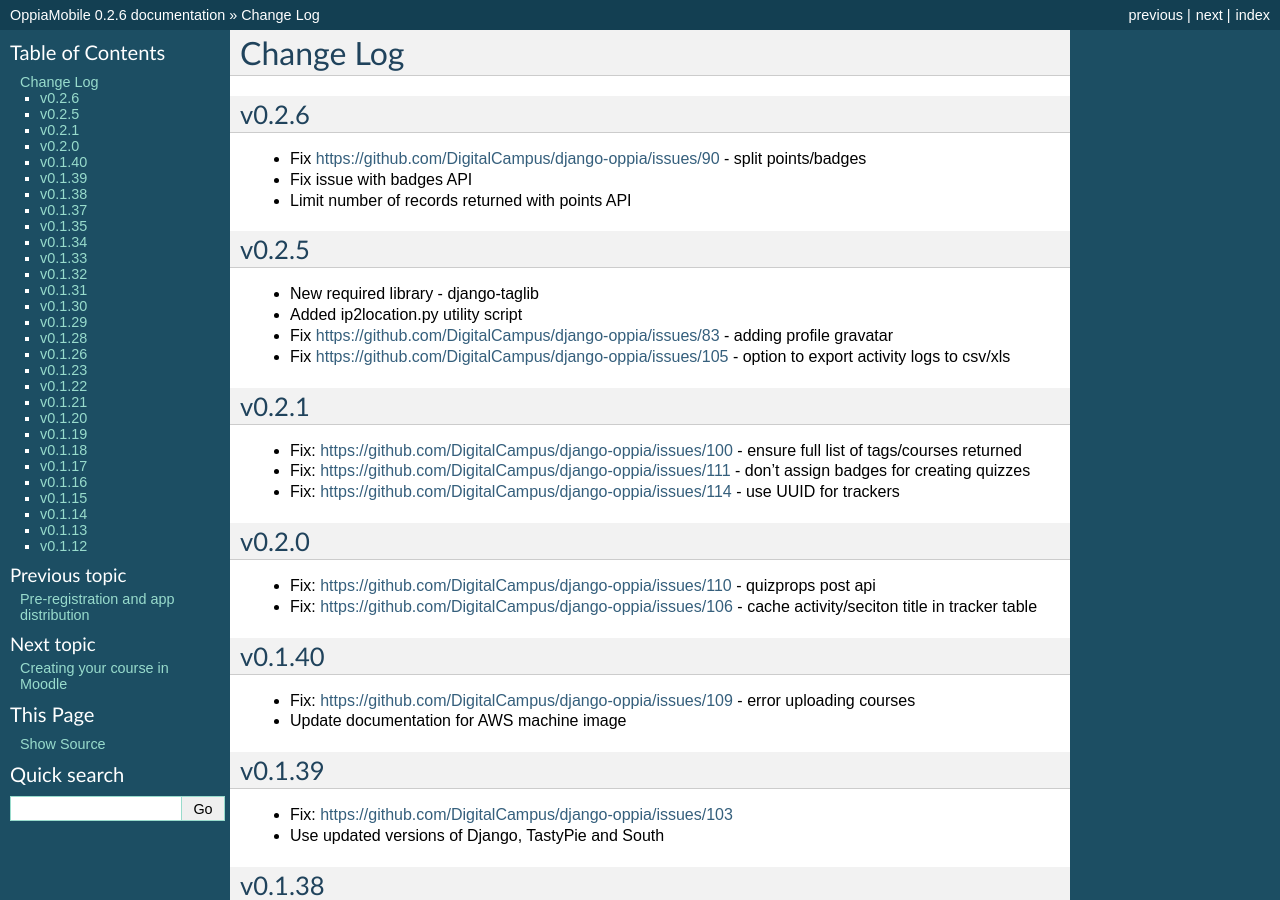
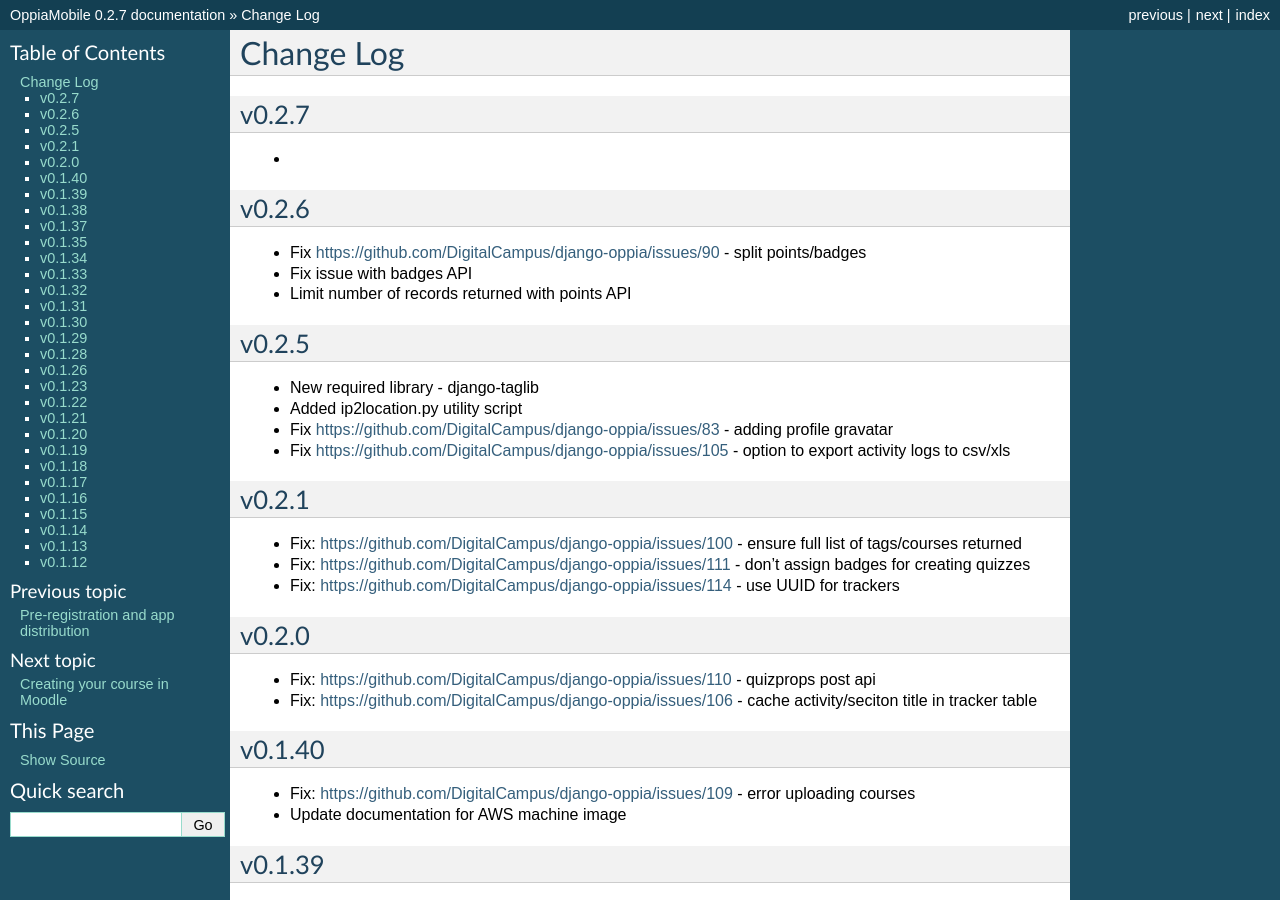
Before and after one commit to DigitalCampus/django-oppia, a Sphinx documentation site: the page built from docs/changelog.rst, in a window 1280 px wide and 900 px high. Built offline with Sphinx 7.4.7, drawn with Linux system fonts in a browser that asks for light colours; the version number is read from the project's files by our own code; some of the changed text lies outside the part shown.

Commit message:
New branch and version nos

```diff
--- a/docs/changelog.rst
+++ b/docs/changelog.rst
@@ -1,5 +1,9 @@
 Change Log
 ============
+
+v0.2.7
+-------
+*
 
 v0.2.6
 -------
--- a/docs/conf.py
+++ b/docs/conf.py
@@ -56,9 +56,9 @@
 # built documents.
 #
 # The short X.Y version.
-version = '0.2.6'
+version = '0.2.7'
 # The full version, including alpha/beta/rc tags.
-release = '0.2.6'
+release = '0.2.7'
 
 # The language for content autogenerated by Sphinx. Refer to documentation
 # for a list of supported languages.
--- a/oppia/__init__.py
+++ b/oppia/__init__.py
@@ -1 +1 @@
-VERSION = (0, 2, 6, 'alpha', 0)
+VERSION = (0, 2, 7, 'alpha', 0)
--- a/setup.py
+++ b/setup.py
@@ -8,7 +8,7 @@
 
 setup(
     name='django-oppia',
-    version='0.2.6',
+    version='0.2.7',
     packages=['oppia',
               'oppia.quiz',
               'oppia.api',
```
